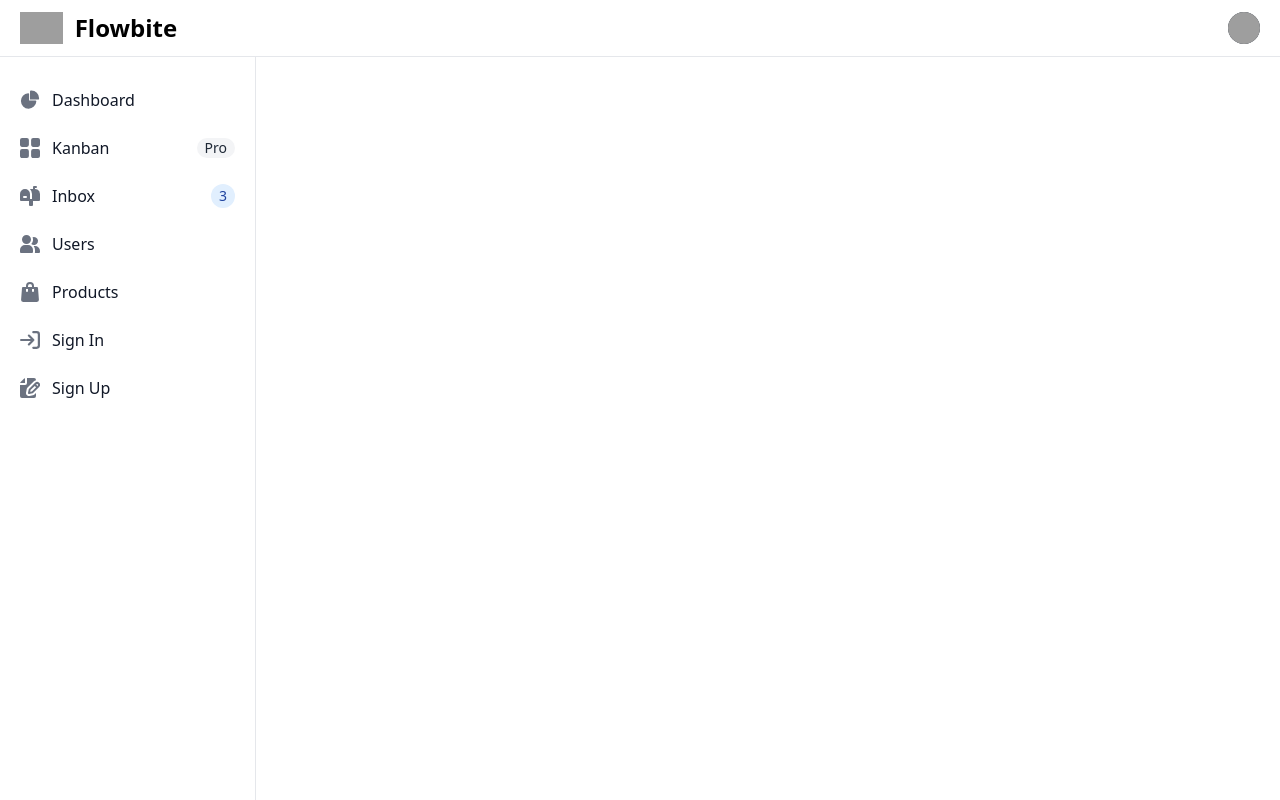
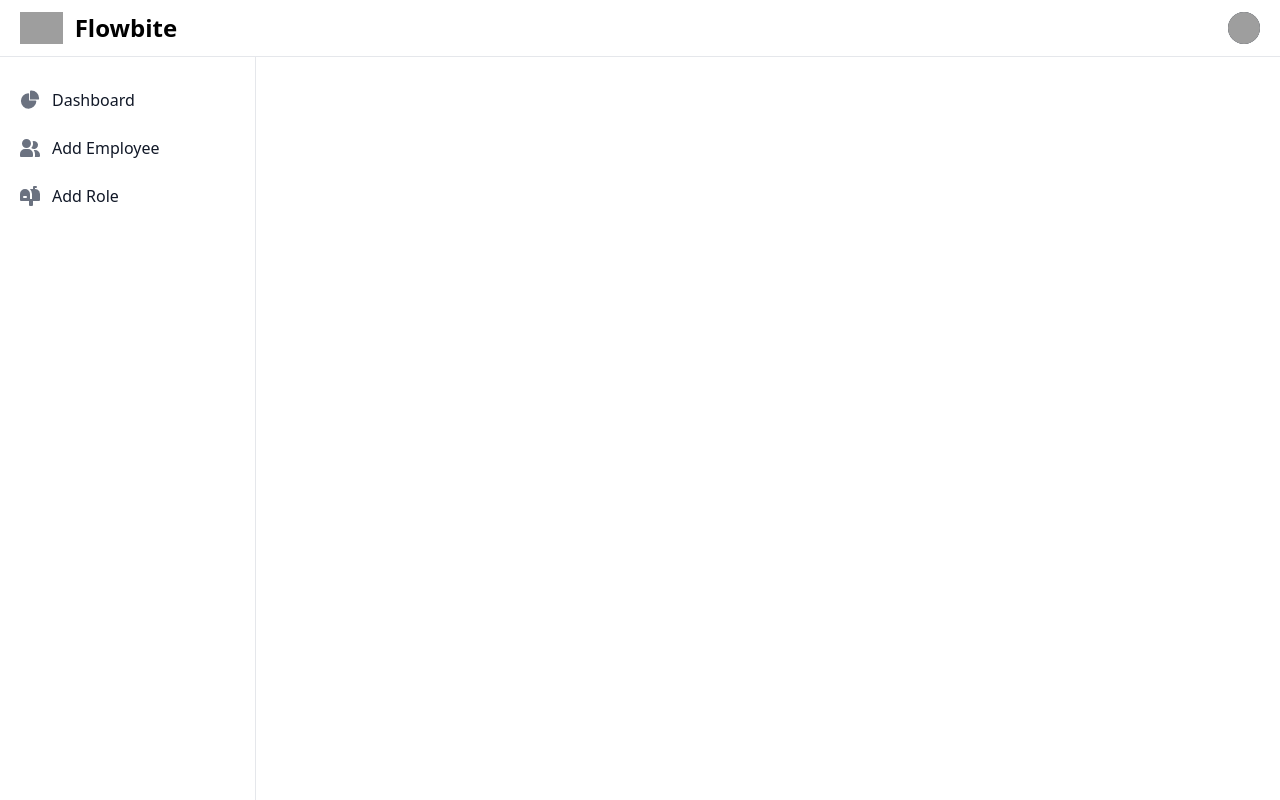
Before and after one commit to Gehan1226/Employee-Management-FE, an Angular app: page /manager in a window 1280 px wide. Built offline with nearby package versions, Linux system fonts and the light colour scheme; grey boxes are pictures that could not be loaded.

Commit message:
update the manger sidebar

```diff
--- a/src/app/app.routes.ts
+++ b/src/app/app.routes.ts
@@ -10,4 +10,4 @@ export const routes: Routes = [
           { path: 'dashboard', component: DashboardComponent } ,
         ]
       }
-];
+]
--- a/src/app/components/manager/dashboard/dashboard.component.html
+++ b/src/app/components/manager/dashboard/dashboard.component.html
@@ -1 +1 @@
-<p>dashboard works!</p>
+<p>dashboard works.!</p>
--- a/src/app/components/manager/sidebar/sidebar.component.html
+++ b/src/app/components/manager/sidebar/sidebar.component.html
@@ -91,13 +91,13 @@
                 <a href="#"
                     class="flex items-center p-2 text-gray-900 rounded-lg dark:text-white hover:bg-gray-100 dark:hover:bg-gray-700 group">
                     <svg class="flex-shrink-0 w-5 h-5 text-gray-500 transition duration-75 dark:text-gray-400 group-hover:text-gray-900 dark:group-hover:text-white"
-                        aria-hidden="true" xmlns="http://www.w3.org/2000/svg" fill="currentColor" viewBox="0 0 18 18">
+                        aria-hidden="true" xmlns="http://www.w3.org/2000/svg" fill="currentColor" viewBox="0 0 20 18">
                         <path
-                            d="M6.143 0H1.857A1.857 1.857 0 0 0 0 1.857v4.286C0 7.169.831 8 1.857 8h4.286A1.857 1.857 0 0 0 8 6.143V1.857A1.857 1.857 0 0 0 6.143 0Zm10 0h-4.286A1.857 1.857 0 0 0 10 1.857v4.286C10 7.169 10.831 8 11.857 8h4.286A1.857 1.857 0 0 0 18 6.143V1.857A1.857 1.857 0 0 0 16.143 0Zm-10 10H1.857A1.857 1.857 0 0 0 0 11.857v4.286C0 17.169.831 18 1.857 18h4.286A1.857 1.857 0 0 0 8 16.143v-4.286A1.857 1.857 0 0 0 6.143 10Zm10 0h-4.286A1.857 1.857 0 0 0 10 11.857v4.286c0 1.026.831 1.857 1.857 1.857h4.286A1.857 1.857 0 0 0 18 16.143v-4.286A1.857 1.857 0 0 0 16.143 10Z" />
+                            d="M14 2a3.963 3.963 0 0 0-1.4.267 6.439 6.439 0 0 1-1.331 6.638A4 4 0 1 0 14 2Zm1 9h-1.264A6.957 6.957 0 0 1 15 15v2a2.97 2.97 0 0 1-.184 1H19a1 1 0 0 0 1-1v-1a5.006 5.006 0 0 0-5-5ZM6.5 9a4.5 4.5 0 1 0 0-9 4.5 4.5 0 0 0 0 9ZM8 10H5a5.006 5.006 0 0 0-5 5v2a1 1 0 0 0 1 1h11a1 1 0 0 0 1-1v-2a5.006 5.006 0 0 0-5-5Z" />
                     </svg>
-                    <span class="flex-1 ms-3 whitespace-nowrap">Kanban</span>
-                    <span
-                        class="inline-flex items-center justify-center px-2 ms-3 text-sm font-medium text-gray-800 bg-gray-100 rounded-full dark:bg-gray-700 dark:text-gray-300">Pro</span>
+                    <span class="flex-1 ms-3 whitespace-nowrap">Add Employee</span>
+                    <!-- <span
+                        class="inline-flex items-center justify-center px-2 ms-3 text-sm font-medium text-gray-800 bg-gray-100 rounded-full dark:bg-gray-700 dark:text-gray-300">Pro</span> -->
                 </a>
             </li>
             <li>
@@ -108,58 +108,18 @@
                         <path
                             d="m17.418 3.623-.018-.008a6.713 6.713 0 0 0-2.4-.569V2h1a1 1 0 1 0 0-2h-2a1 1 0 0 0-1 1v2H9.89A6.977 6.977 0 0 1 12 8v5h-2V8A5 5 0 1 0 0 8v6a1 1 0 0 0 1 1h8v4a1 1 0 0 0 1 1h2a1 1 0 0 0 1-1v-4h6a1 1 0 0 0 1-1V8a5 5 0 0 0-2.582-4.377ZM6 12H4a1 1 0 0 1 0-2h2a1 1 0 0 1 0 2Z" />
                     </svg>
-                    <span class="flex-1 ms-3 whitespace-nowrap">Inbox</span>
-                    <span
-                        class="inline-flex items-center justify-center w-3 h-3 p-3 ms-3 text-sm font-medium text-blue-800 bg-blue-100 rounded-full dark:bg-blue-900 dark:text-blue-300">3</span>
-                </a>
-            </li>
-            <li>
-                <a href="#"
-                    class="flex items-center p-2 text-gray-900 rounded-lg dark:text-white hover:bg-gray-100 dark:hover:bg-gray-700 group">
-                    <svg class="flex-shrink-0 w-5 h-5 text-gray-500 transition duration-75 dark:text-gray-400 group-hover:text-gray-900 dark:group-hover:text-white"
-                        aria-hidden="true" xmlns="http://www.w3.org/2000/svg" fill="currentColor" viewBox="0 0 20 18">
-                        <path
-                            d="M14 2a3.963 3.963 0 0 0-1.4.267 6.439 6.439 0 0 1-1.331 6.638A4 4 0 1 0 14 2Zm1 9h-1.264A6.957 6.957 0 0 1 15 15v2a2.97 2.97 0 0 1-.184 1H19a1 1 0 0 0 1-1v-1a5.006 5.006 0 0 0-5-5ZM6.5 9a4.5 4.5 0 1 0 0-9 4.5 4.5 0 0 0 0 9ZM8 10H5a5.006 5.006 0 0 0-5 5v2a1 1 0 0 0 1 1h11a1 1 0 0 0 1-1v-2a5.006 5.006 0 0 0-5-5Z" />
-                    </svg>
-                    <span class="flex-1 ms-3 whitespace-nowrap">Users</span>
-                </a>
-            </li>
-            <li>
-                <a href="#"
-                    class="flex items-center p-2 text-gray-900 rounded-lg dark:text-white hover:bg-gray-100 dark:hover:bg-gray-700 group">
-                    <svg class="flex-shrink-0 w-5 h-5 text-gray-500 transition duration-75 dark:text-gray-400 group-hover:text-gray-900 dark:group-hover:text-white"
-                        aria-hidden="true" xmlns="http://www.w3.org/2000/svg" fill="currentColor" viewBox="0 0 18 20">
-                        <path
-                            d="M17 5.923A1 1 0 0 0 16 5h-3V4a4 4 0 1 0-8 0v1H2a1 1 0 0 0-1 .923L.086 17.846A2 2 0 0 0 2.08 20h13.84a2 2 0 0 0 1.994-2.153L17 5.923ZM7 9a1 1 0 0 1-2 0V7h2v2Zm0-5a2 2 0 1 1 4 0v1H7V4Zm6 5a1 1 0 1 1-2 0V7h2v2Z" />
-                    </svg>
-                    <span class="flex-1 ms-3 whitespace-nowrap">Products</span>
-                </a>
-            </li>
-            <li>
-                <a href="#"
-                    class="flex items-center p-2 text-gray-900 rounded-lg dark:text-white hover:bg-gray-100 dark:hover:bg-gray-700 group">
-                    <svg class="flex-shrink-0 w-5 h-5 text-gray-500 transition duration-75 dark:text-gray-400 group-hover:text-gray-900 dark:group-hover:text-white"
-                        aria-hidden="true" xmlns="http://www.w3.org/2000/svg" fill="none" viewBox="0 0 18 16">
-                        <path stroke="currentColor" stroke-linecap="round" stroke-linejoin="round" stroke-width="2"
-                            d="M1 8h11m0 0L8 4m4 4-4 4m4-11h3a2 2 0 0 1 2 2v10a2 2 0 0 1-2 2h-3" />
-                    </svg>
-                    <span class="flex-1 ms-3 whitespace-nowrap">Sign In</span>
-                </a>
-            </li>
-            <li>
-                <a href="#"
-                    class="flex items-center p-2 text-gray-900 rounded-lg dark:text-white hover:bg-gray-100 dark:hover:bg-gray-700 group">
-                    <svg class="flex-shrink-0 w-5 h-5 text-gray-500 transition duration-75 dark:text-gray-400 group-hover:text-gray-900 dark:group-hover:text-white"
-                        aria-hidden="true" xmlns="http://www.w3.org/2000/svg" fill="currentColor" viewBox="0 0 20 20">
-                        <path d="M5 5V.13a2.96 2.96 0 0 0-1.293.749L.879 3.707A2.96 2.96 0 0 0 .13 5H5Z" />
-                        <path
-                            d="M6.737 11.061a2.961 2.961 0 0 1 .81-1.515l6.117-6.116A4.839 4.839 0 0 1 16 2.141V2a1.97 1.97 0 0 0-1.933-2H7v5a2 2 0 0 1-2 2H0v11a1.969 1.969 0 0 0 1.933 2h12.134A1.97 1.97 0 0 0 16 18v-3.093l-1.546 1.546c-.413.413-.94.695-1.513.81l-3.4.679a2.947 2.947 0 0 1-1.85-.227 2.96 2.96 0 0 1-1.635-3.257l.681-3.397Z" />
-                        <path
-                            d="M8.961 16a.93.93 0 0 0 .189-.019l3.4-.679a.961.961 0 0 0 .49-.263l6.118-6.117a2.884 2.884 0 0 0-4.079-4.078l-6.117 6.117a.96.96 0 0 0-.263.491l-.679 3.4A.961.961 0 0 0 8.961 16Zm7.477-9.8a.958.958 0 0 1 .68-.281.961.961 0 0 1 .682 1.644l-.315.315-1.36-1.36.313-.318Zm-5.911 5.911 4.236-4.236 1.359 1.359-4.236 4.237-1.7.339.341-1.699Z" />
-                    </svg>
-                    <span class="flex-1 ms-3 whitespace-nowrap">Sign Up</span>
+                    <span class="flex-1 ms-3 whitespace-nowrap">Add Role</span>
+                    <!-- <span
+                        class="inline-flex items-center justify-center w-3 h-3 p-3 ms-3 text-sm font-medium text-blue-800 bg-blue-100 rounded-full dark:bg-blue-900 dark:text-blue-300">3</span> -->
                 </a>
             </li>
         </ul>
     </div>
 </aside>
+
+<div class="p-4 sm:ml-64">
+    <div class="p-4 mt-14">
+        <router-outlet></router-outlet>
+
+    </div>
+</div>
--- a/src/app/components/manager/sidebar/sidebar.component.ts
+++ b/src/app/components/manager/sidebar/sidebar.component.ts
@@ -1,9 +1,10 @@
 import { Component } from '@angular/core';
+import { RouterOutlet } from '@angular/router';
 
 @Component({
   selector: 'app-sidebar',
   standalone: true,
-  imports: [],
+  imports: [RouterOutlet],
   templateUrl: './sidebar.component.html',
   styleUrl: './sidebar.component.css'
 })
--- a/src/app/layout/manager-layout/manager-layout.component.html
+++ b/src/app/layout/manager-layout/manager-layout.component.html
@@ -1,7 +1,3 @@
 <div class="d-flex">
     <app-sidebar></app-sidebar>
-
-    <div class="flex-grow-1 p-3">
-        <router-outlet></router-outlet>
-    </div>
 </div>
```
